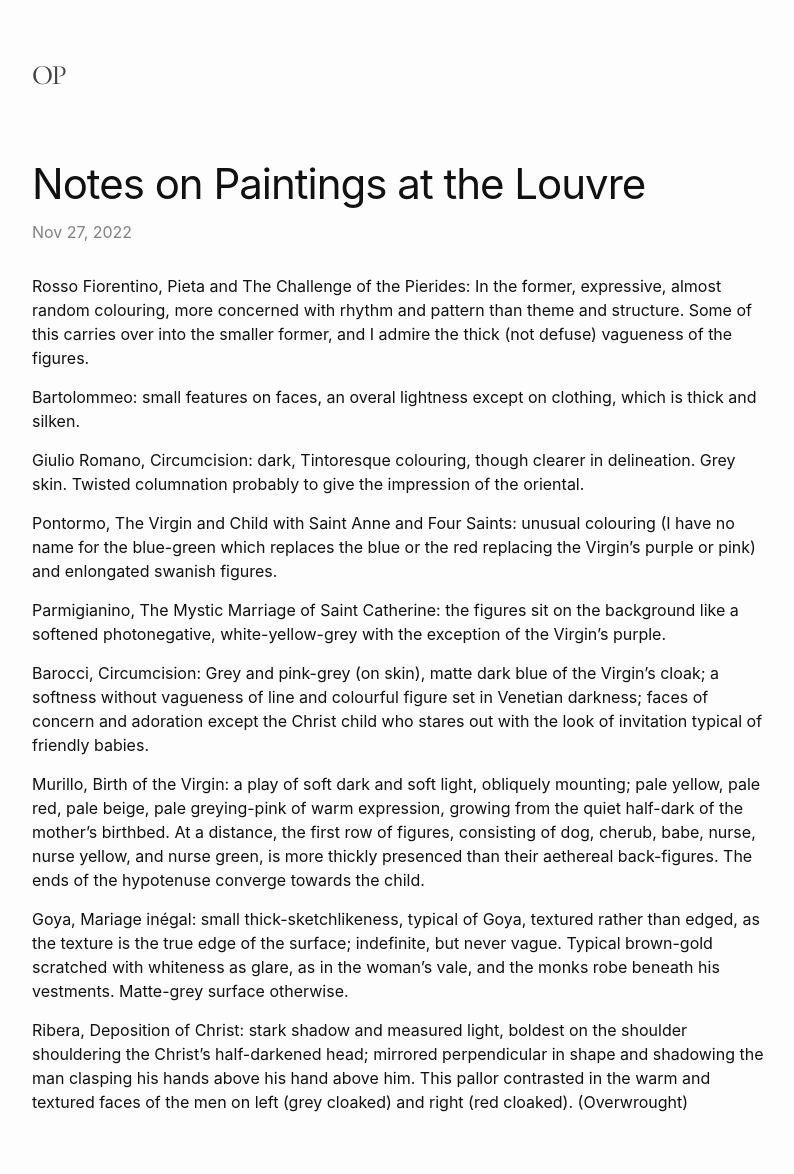
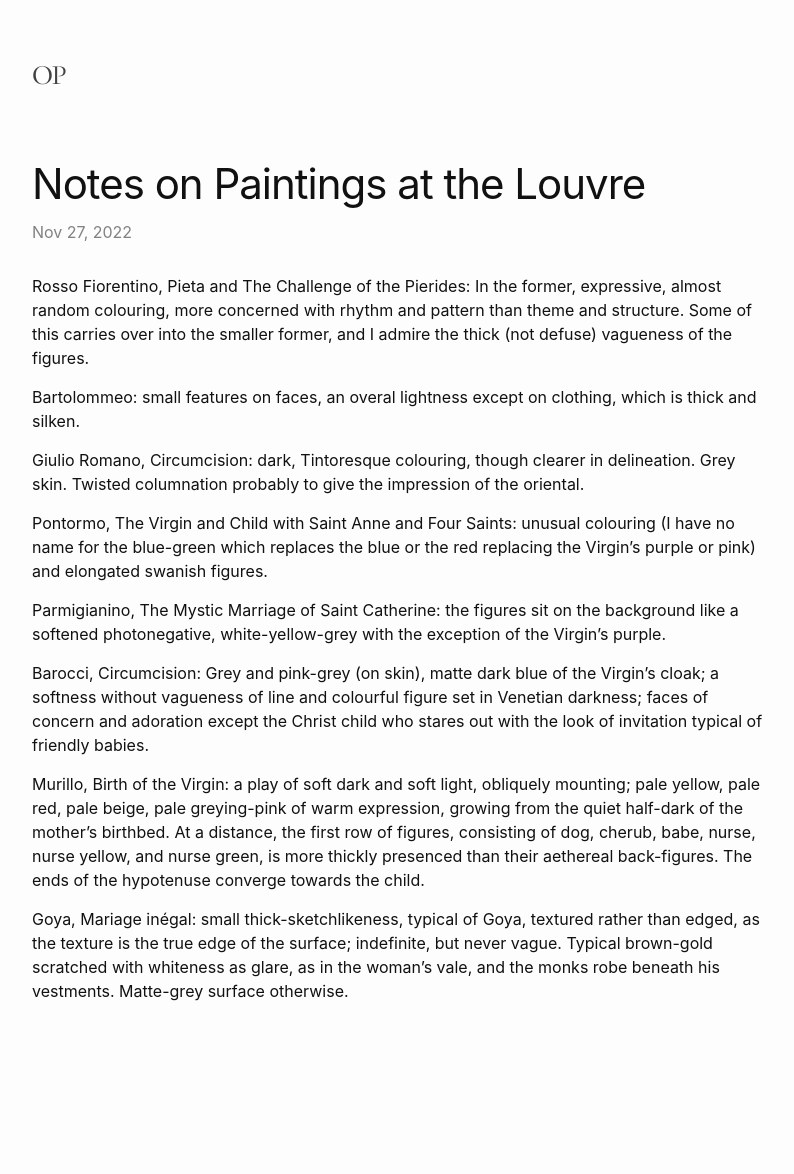
Before and after one commit to TheatrumMundi/TheatrumMundi, a Jekyll site: the page built from _posts/2022-11-27-notes-on-paintings-at-the-louvre.markdown, in a window 1280 px wide. Shown: the whole page, without its empty margins (238-1032 px from the left). Built offline with Jekyll 4.4.1, drawn with Linux system fonts in a browser that asks for light colours; some web fonts are replaced; after the commit the page ends 1063 px from its top, so only the background shows below that.

Commit message:
Update 2022-11-27-notes-on-paintings-at-the-louvre.markdown

```diff
--- a/_posts/2022-11-27-notes-on-paintings-at-the-louvre.markdown
+++ b/_posts/2022-11-27-notes-on-paintings-at-the-louvre.markdown
@@ -13,7 +13,7 @@ Bartolommeo: small features on faces, an overal lightness except on clothing, wh
 Giulio Romano, Circumcision: dark, Tintoresque colouring, though clearer in delineation. Grey skin. Twisted columnation probably to give the impression of the oriental.
 
 
-Pontormo, The Virgin and Child with Saint Anne and Four Saints: unusual colouring (I have no name for the blue-green which replaces the blue or the red replacing the Virgin's purple or pink) and enlongated swanish figures.
+Pontormo, The Virgin and Child with Saint Anne and Four Saints: unusual colouring (I have no name for the blue-green which replaces the blue or the red replacing the Virgin's purple or pink) and elongated swanish figures.
 
 
 Parmigianino, The Mystic Marriage of Saint Catherine: the figures sit on the background like a softened photonegative, white-yellow-grey with the exception of the Virgin's purple.
@@ -26,6 +26,3 @@ Murillo, Birth of the Virgin: a play of soft dark and soft light, obliquely moun
 
 
 Goya, Mariage inégal: small thick-sketchlikeness, typical of Goya, textured rather than edged, as the texture is the true edge of the surface; indefinite, but never vague. Typical brown-gold scratched with whiteness as glare, as in the woman's vale, and the monks robe beneath his vestments. Matte-grey surface otherwise.
-
-
-Ribera, Deposition of Christ: stark shadow and measured light, boldest on the shoulder shouldering the Christ's half-darkened head; mirrored perpendicular in shape and shadowing the man clasping his hands above his hand above him. This pallor contrasted in the warm and textured faces of the men on left (grey cloaked) and right (red cloaked). (Overwrought)
```
